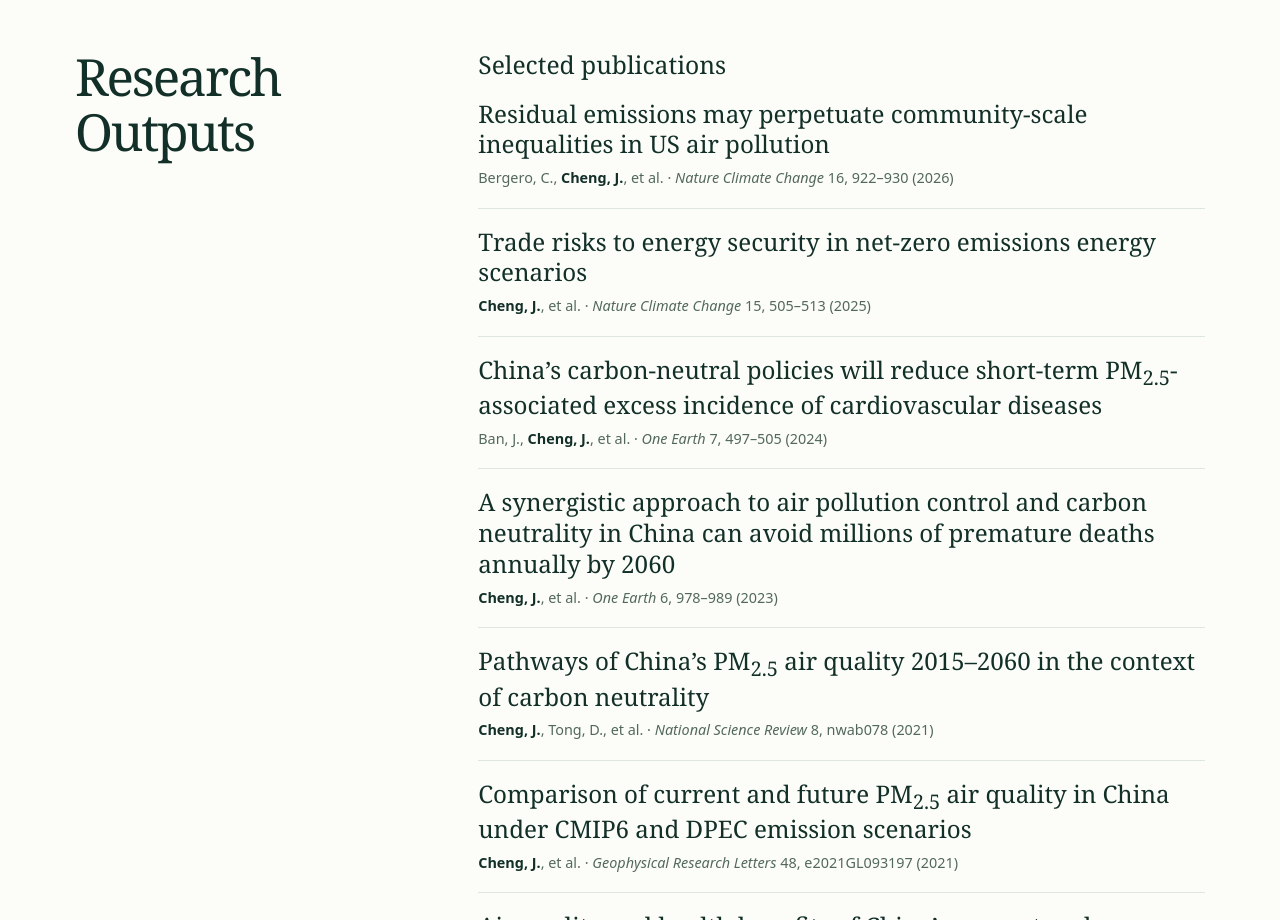
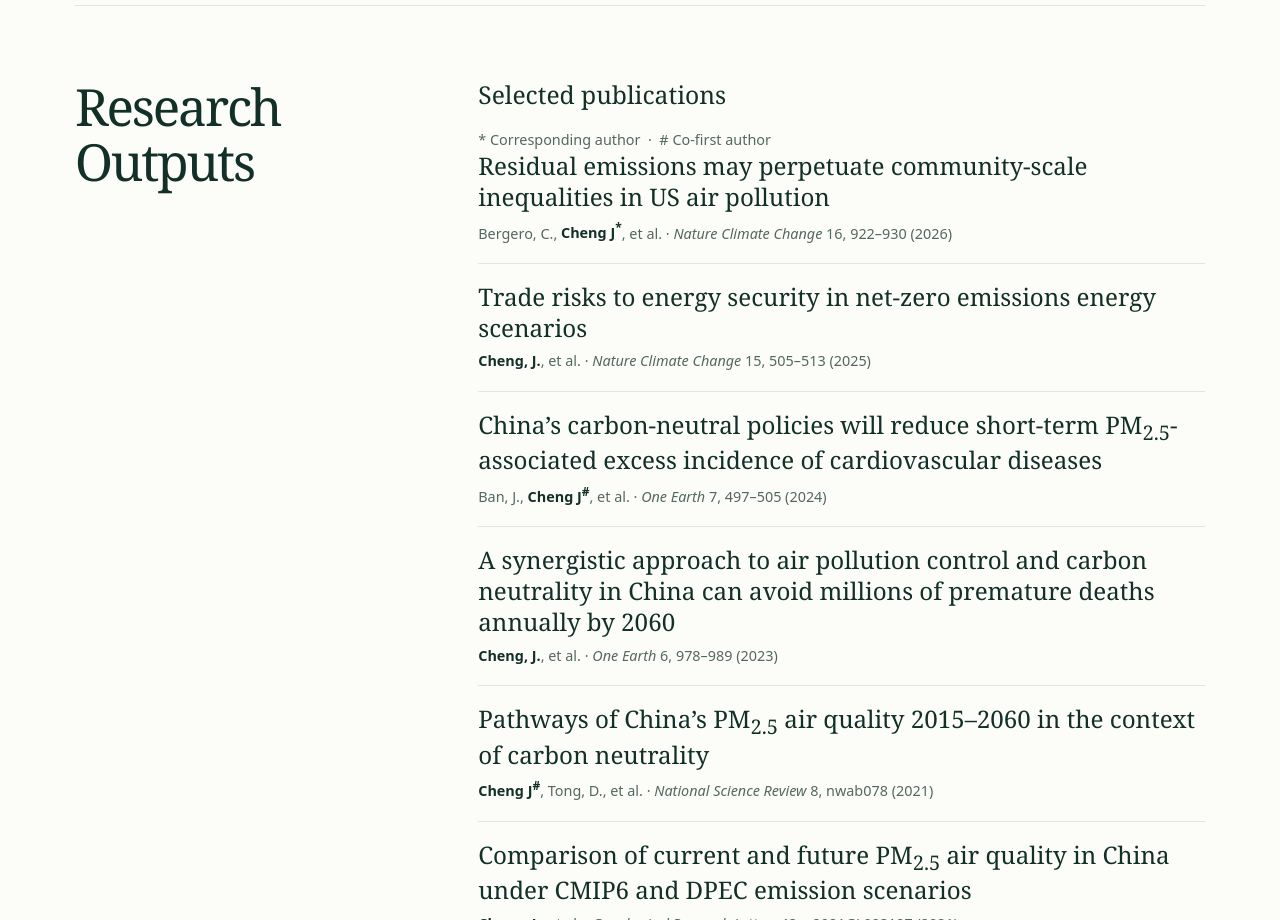
Before and after one commit to JING-CHENG10/jing-cheng10.github.io, a plain HTML site: page index.html in a window 1280 px wide. Shown: the part 1880-2800 px from the top of the page. Drawn offline with Linux system fonts and the light colour scheme.

Commit message:
Refine academic bio and mark publication authorship
Updated the 'About' section and modified publication metadata for clarity and accuracy.

```diff
--- a/index.html
+++ b/index.html
@@ -241,8 +241,8 @@
     <section class="section" id="about" aria-labelledby="about-title">
       <h2 id="about-title">About</h2>
       <div class="section-content">
-        <p>I am an assistant professor and doctoral supervisor in the Department of Environmental Management at Peking University. I study how agricultural, land-use, and energy transitions affect emissions, air quality, and human health.</p>
-        <p>My PKU research program examines how carbon, reactive nitrogen, and reactive organic compounds move and transform across soils, vegetation, the atmosphere, and water. I use this process understanding to assess mitigation, adaptation, and management strategies for agricultural and food systems.</p>
+        <p>I am an assistant professor in the Department of Environmental Management at Peking University, where I advise doctoral students. My research asks how changes in agriculture, land use, and energy systems shape emissions, air quality, and human health.</p>
+        <p>My group studies how carbon, reactive nitrogen, and reactive organic compounds cycle through soils, vegetation, the atmosphere, and water. We use models of these processes to evaluate how agricultural management can reduce emissions and pollution, and how food systems can adapt to a changing climate.</p>
         <p><a href="https://scholar.pku.edu.cn/jingcheng">PKU Scholars profile</a> (Chinese) · <a href="https://cese.pku.edu.cn/szdw/zzjs/jxgz/index.htm">PKU faculty directory</a></p>
       </div>
     </section>
@@ -261,10 +261,11 @@
       <h2 id="outputs-title">Research Outputs</h2>
       <div class="section-content">
       <h3 class="subhead" id="publications">Selected publications</h3>
+      <p class="paper-meta">* Corresponding author &nbsp;·&nbsp; # Co-first author</p>
       <ol class="papers" aria-labelledby="publications">
         <li>
           <h4 class="paper-title"><a href="https://doi.org/10.1038/s41558-026-02675-0">Residual emissions may perpetuate community-scale inequalities in US air pollution</a></h4>
-          <p class="paper-meta">Bergero, C., <strong>Cheng, J.</strong>, et al. · <em>Nature Climate Change</em> 16, 922–930 (2026)</p>
+          <p class="paper-meta">Bergero, C., <strong>Cheng J<sup>*</sup></strong>, et al. · <em>Nature Climate Change</em> 16, 922–930 (2026)</p>
         </li>
         <li>
           <h4 class="paper-title"><a href="https://doi.org/10.1038/s41558-025-02305-1">Trade risks to energy security in net-zero emissions energy scenarios</a></h4>
@@ -272,7 +273,7 @@
         </li>
         <li>
           <h4 class="paper-title"><a href="https://doi.org/10.1016/j.oneear.2024.01.006">China’s carbon-neutral policies will reduce short-term PM<sub>2.5</sub>-associated excess incidence of cardiovascular diseases</a></h4>
-          <p class="paper-meta">Ban, J., <strong>Cheng, J.</strong>, et al. · <em>One Earth</em> 7, 497–505 (2024)</p>
+          <p class="paper-meta">Ban, J., <strong>Cheng J<sup>#</sup></strong>, et al. · <em>One Earth</em> 7, 497–505 (2024)</p>
         </li>
         <li>
           <h4 class="paper-title"><a href="https://doi.org/10.1016/j.oneear.2023.07.007">A synergistic approach to air pollution control and carbon neutrality in China can avoid millions of premature deaths annually by 2060</a></h4>
@@ -280,7 +281,7 @@
         </li>
         <li>
           <h4 class="paper-title"><a href="https://doi.org/10.1093/nsr/nwab078">Pathways of China’s PM<sub>2.5</sub> air quality 2015–2060 in the context of carbon neutrality</a></h4>
-          <p class="paper-meta"><strong>Cheng, J.</strong>, Tong, D., et al. · <em>National Science Review</em> 8, nwab078 (2021)</p>
+          <p class="paper-meta"><strong>Cheng J<sup>#</sup></strong>, Tong, D., et al. · <em>National Science Review</em> 8, nwab078 (2021)</p>
         </li>
         <li>
           <h4 class="paper-title"><a href="https://doi.org/10.1029/2021GL093197">Comparison of current and future PM<sub>2.5</sub> air quality in China under CMIP6 and DPEC emission scenarios</a></h4>
```
